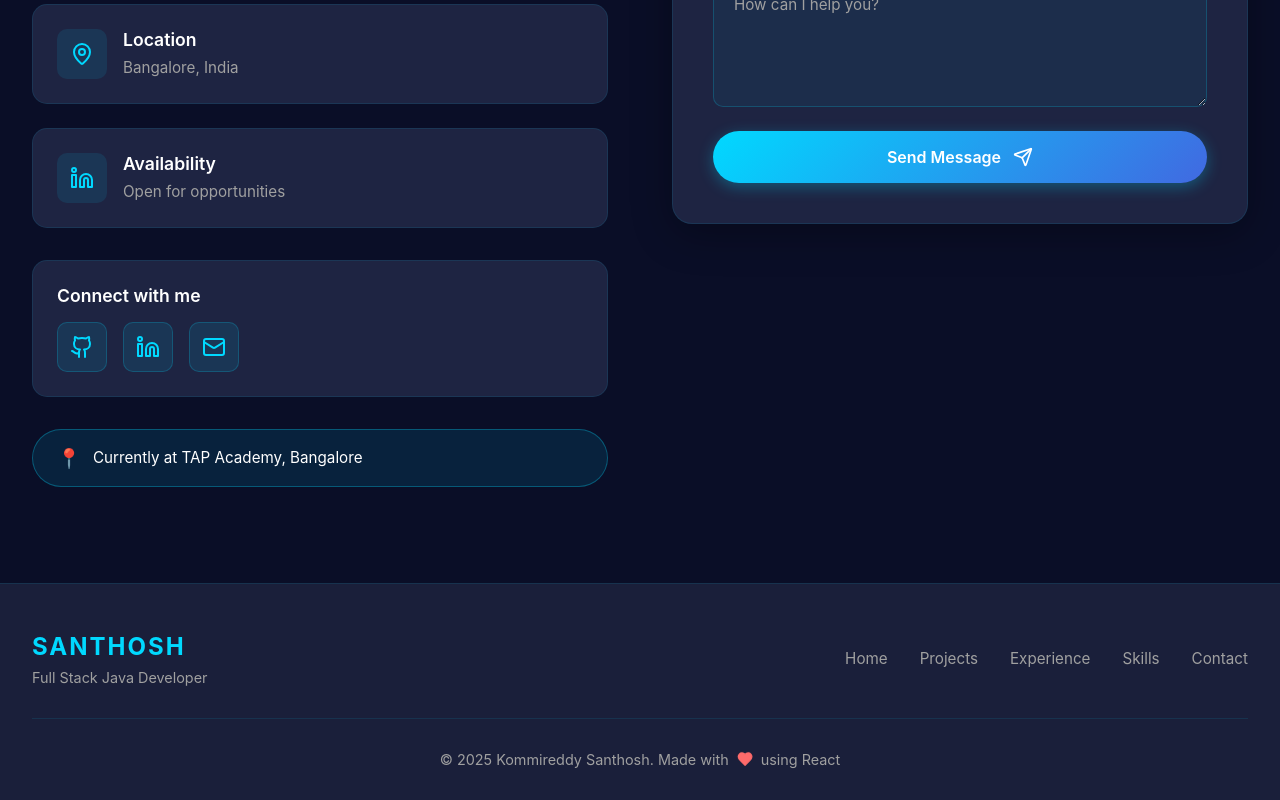
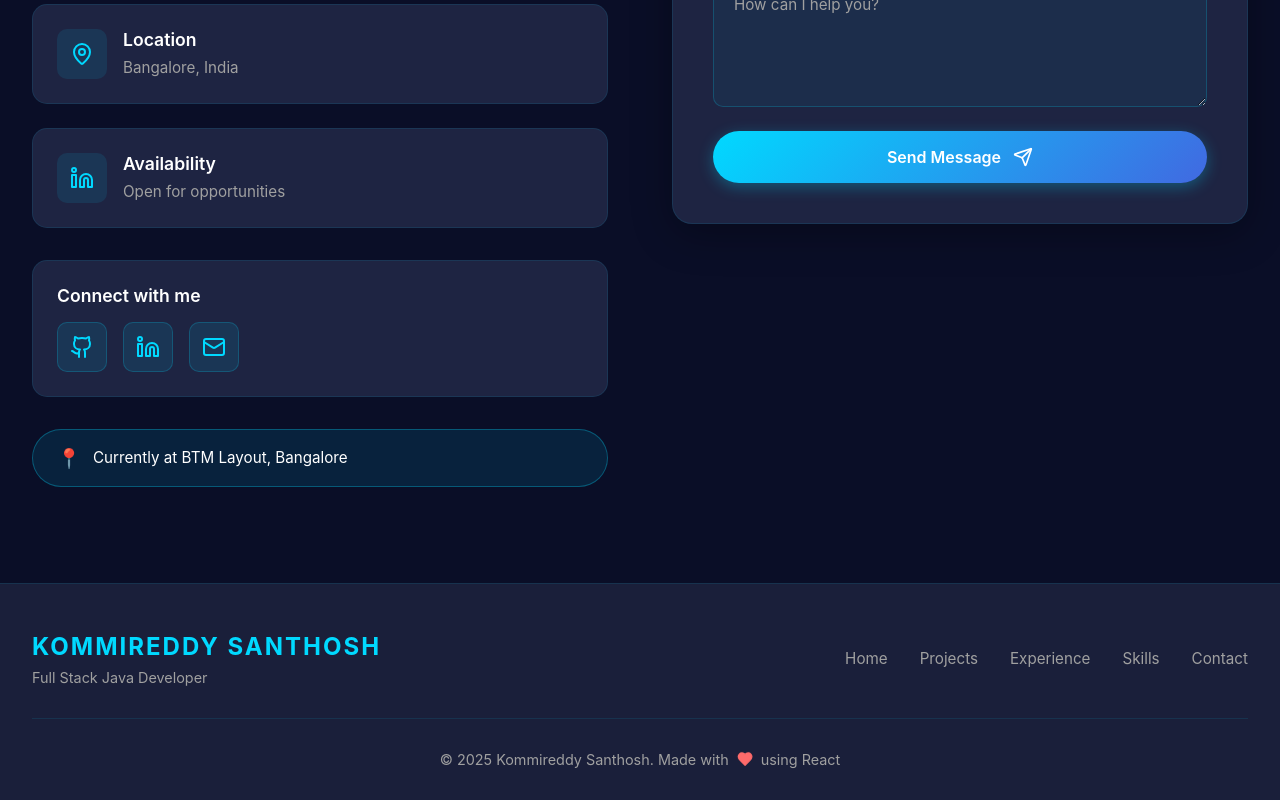
Before and after one commit to kommireddya32/my-portfolio, a React (Vite) app: page / in a window 1280 px wide. Shown: the part 4600-5400 px from the top of the page. Built offline with nearby package versions, Linux system fonts and the light colour scheme.

Commit message:
second commit

```diff
--- a/src/components/Contact.jsx
+++ b/src/components/Contact.jsx
@@ -89,7 +89,7 @@ const Contact = () => {
 
             <div className="location-badge">
               <span>📍</span>
-              <span>Currently at TAP Academy, Bangalore</span>
+              <span>Currently at BTM Layout, Bangalore</span>
             </div>
           </div>
 
--- a/src/components/Footer.jsx
+++ b/src/components/Footer.jsx
@@ -9,7 +9,7 @@ const Footer = () => {
       <div className="footer-container">
         <div className="footer-content">
           <div className="footer-brand">
-            <h3>SANTHOSH</h3>
+            <h3>KOMMIREDDY SANTHOSH</h3>
             <p>Full Stack Java Developer</p>
           </div>
 
```
